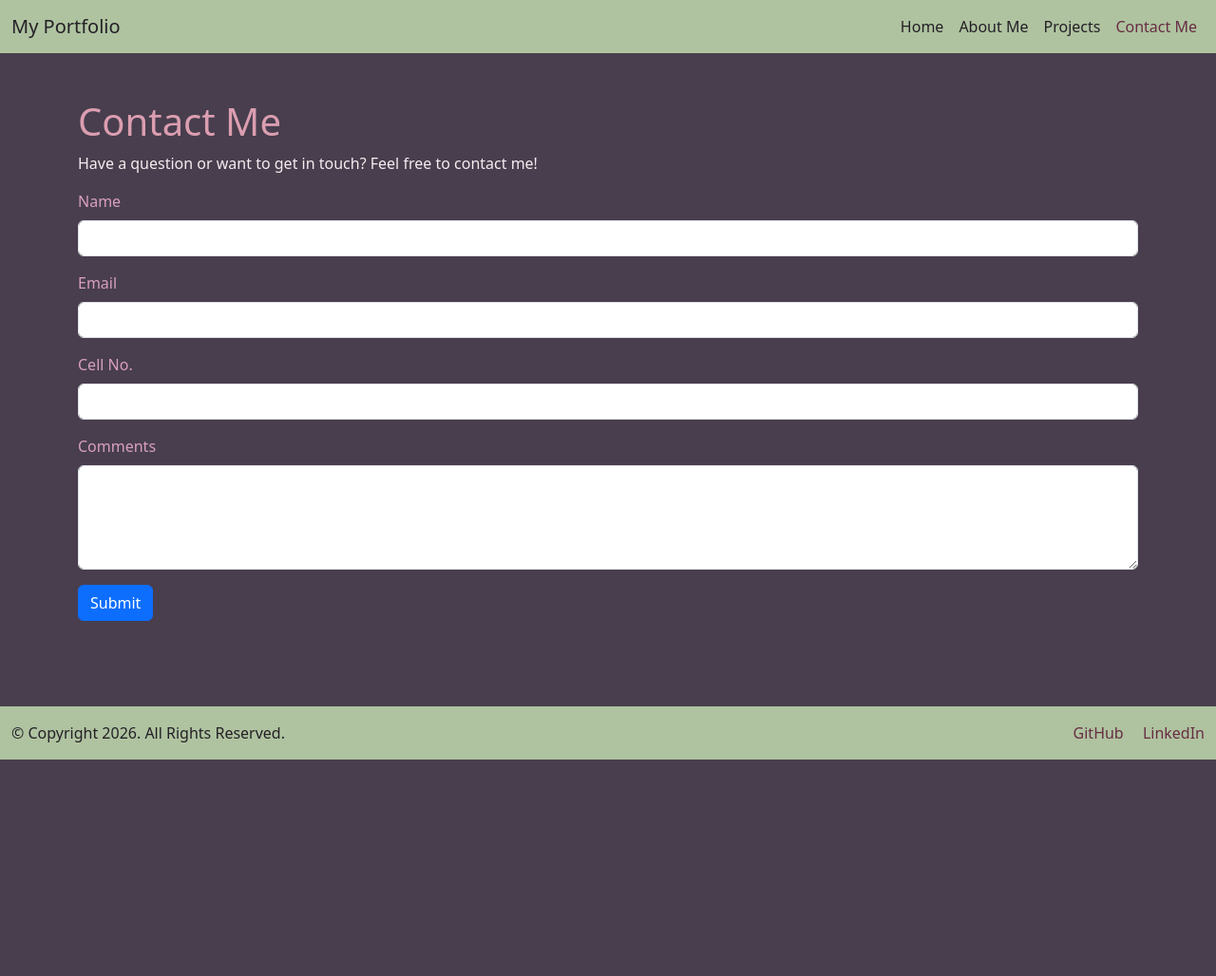
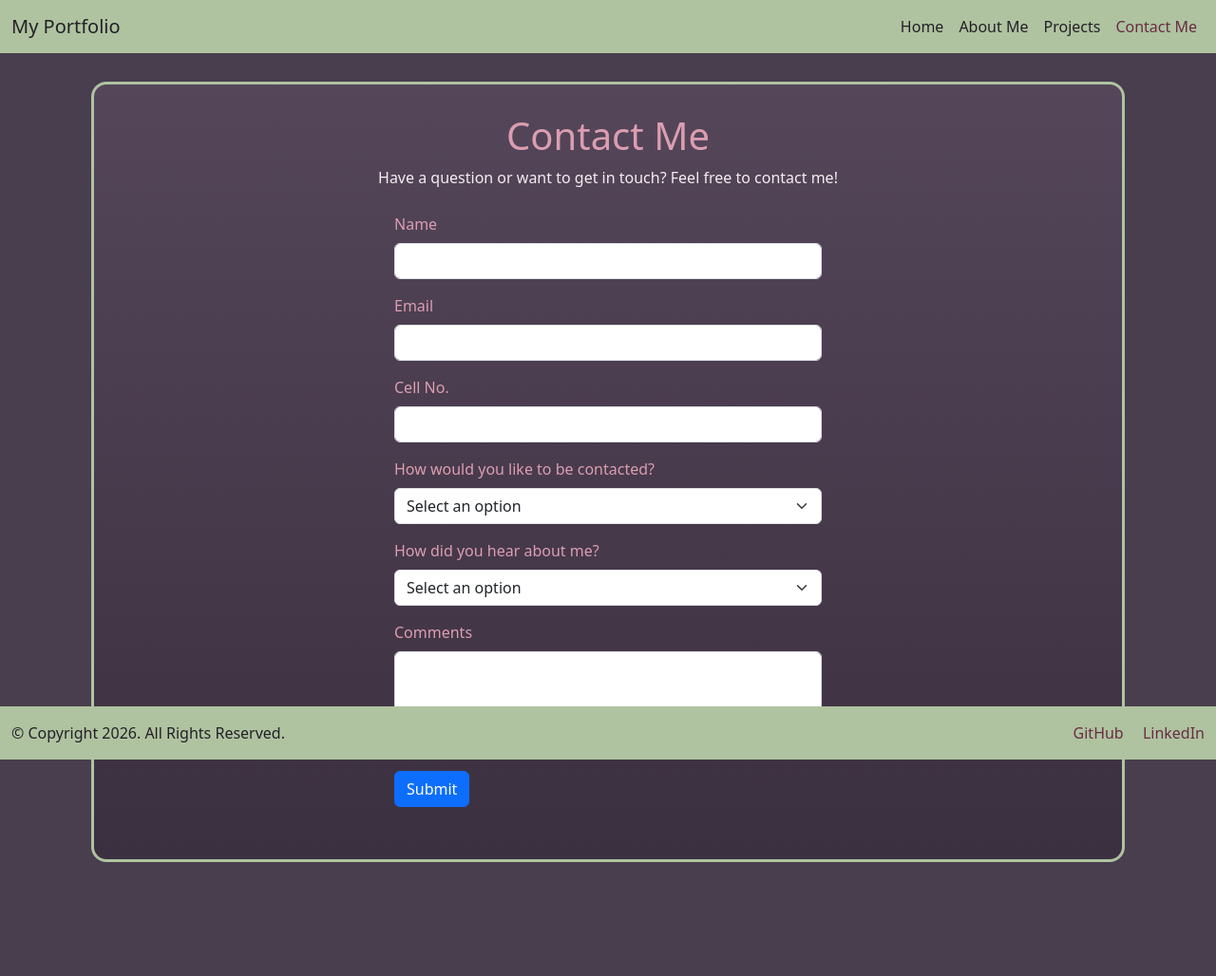
Before and after one commit to idzi11/INFR3120-Assignment-02, a Node server app: page /contact in a window 1280 px wide. Shown: the whole page at 95% size. Before the commit the page ends 800 px from the top, so only its background shows below. Run offline with Node 20, Linux system fonts and the light colour scheme; some libraries are stand-ins or nearby versions.

Commit message:
Updated styling and review

```diff
--- a/public/stylesheets/style.css
+++ b/public/stylesheets/style.css
@@ -8,34 +8,28 @@ a {
 }
 
 
+/* General page styling */
 
+* {
+  box-sizing: border-box;
+}
 
-/* Portfolio Theme - Pink and Sage */
-
-/* Page */
-html, body {
+body {
   margin: 0;
   padding: 0;
   min-height: 100%;
   background-color: #483e4e !important;
-  color: #4e2534 !important;
-}
-
-/* Headings */
-h1, h2 {
-  color: #db9eb0 !important
-}
-
-/* Paragraphs */
-p {
   color: #F6ECEF;
 }
 
 body {
-  padding-bottom: 80px;
+  font-family: Verdana, Geneva, Arial, sans-serif;
+  line-height: 1.6;
+  padding-bottom: 90px;
 }
 
-/* Navigation and footer */
+/* Nav and footer styling */
+
 .navbar.bg-dark {
   background-color: #AFC3A0 !important;
 }
@@ -51,26 +45,133 @@ body {
   color: #682D43 !important;
 }
 
+.navbar a {
+  color: #682D43;
+  text-decoration: none;
+}
 
-/* Project cards */
+.navbar a:hover {
+  color: #A84F70;
+}
+
+/* content box styling */
+
+main.container {
+  width: 85%;
+  max-width: 1100px;
+  margin: 30px auto !important;
+  padding: 30px;
+  text-align: center;
+
+  background: linear-gradient(to bottom, #55465A, #3B303F);
+  border: 3px solid #AFC3A0;
+  border-radius: 16px;
+}
+
+/* Headings */
+
+h1, h2, h3 {
+  color: #db9eb0 !important;
+}
+
+h1 {
+  font-size: 36px;
+}
+
+h2 {
+  font-size: 24px;
+}
+
+/* Paragraphs */
+
+p {
+  color: #F6ECEF;
+  font-size: 16px;
+}
+
+/* About page styling */
+
+.about-info {
+  width: 100%;
+  text-align: left;
+}
+
+.about-photo {
+  width: 250px;
+  max-width: 40%;
+  height: auto;
+  float: left;
+  margin: 0 25px 20px 0;
+  border: 3px solid #AFC3A0;
+  padding: 7px;
+}
+
+.about-video {
+  clear: both;
+  padding: 20px;
+  text-align: center;
+}
+
+video {
+  display: block;
+  width: 500px;
+  max-width: 100%;
+  height: auto;
+  margin: 20px auto;
+}
+
+/* Projects page */
+
 article {
+  display: inline-block;
+  vertical-align: top;
+  width: 44%;
+  margin: 2%;
+  padding: 25px;
+  text-align: left;
+
   background-color: #AFC3A0;
   color: #242027;
-  border-left: 5px solid #4e2534;
+  border: 3px solid #4e2534;
   border-radius: 16px;
-  padding: 25px;
-  margin-bottom: 20px;
+}
+
+article h2,
+article h3 {
+  color: #682D43 !important;
 }
 
 article p {
   color: #532c3b;
 }
 
-article h3 {
-  color: #682D43;
+/* Contact form */
+
+form {
+  width: 70%;
+  max-width: 450px;
+  margin: 25px auto;
+  text-align: left;
+}
+
+.form-label {
+  display: block;
+  margin-top: 15px;
+  color: #db9eb0;
+}
+
+.form-control {
+  background-color: #F6ECEF;
+  color: #242027;
+  border: 2px solid #AFC3A0;
+}
+
+.form-control:focus {
+  border-color: #db9eb0;
 }
 
 /* Buttons */
+
 .btn-primary {
   background-color: #A84F70;
   border-color: #A84F70;
@@ -82,24 +183,3 @@ article h3 {
   border-color: #682D43;
   color: white;
 }
-
-/* Contact form */
-.form-label {
-  color: #D9A0BD;
-}
-
-.form-control {
-  background-color: #F6ECEF;
-  color: #242027;
-  border-color: #AFC3A0;
-}
-
-/* Footer social links */
-.navbar a {
-  color: #682D43;
-  text-decoration: none;
-}
-
-.navbar a:hover {
-  color: #A84F70;
-}
--- a/views/contact.ejs
+++ b/views/contact.ejs
@@ -29,6 +29,32 @@
     </div>
 
     <div class="mb-3">
+      <label for="contactMethod" class="form-label">
+        How would you like to be contacted?
+      </label>
+      <select class="form-select" id="contactMethod" name="contactMethod">
+        <option value="">Select an option</option>
+        <option value="email">Email</option>
+        <option value="phone">Phone Call</option>
+        <option value="text">Text Message</option>
+      </select>
+    </div>
+
+    <div class="mb-3">
+      <label for="referralSource" class="form-label">
+        How did you hear about me?
+      </label>
+      <select class="form-select" id="referralSource" name="referralSource">
+        <option value="">Select an option</option>
+        <option value="linkedin">LinkedIn</option>
+        <option value="github">GitHub</option>
+        <option value="university">Ontario Tech University</option>
+        <option value="referral">Friend or Referral</option>
+        <option value="other">Other</option>
+      </select>
+    </div>
+
+    <div class="mb-3">
       <label for="comments" class="form-label">Comments</label>
       <textarea class="form-control"
                 id="comments" name="comments"
--- a/views/index.ejs
+++ b/views/index.ejs
@@ -1,7 +1,7 @@
 <%- include('partials/header.ejs') %>
 <%- include('partials/main.nav.ejs') %>
 
-<main class="container mt-5"></main>
+<main class="container mt-5">
   <h1>Idayi Chinoda's Portfolio!</h1>
   <h2>Welcome to my portfolio</h2>
 
--- a/views/partials/footer.ejs
+++ b/views/partials/footer.ejs
@@ -23,6 +23,5 @@
 
       </div>
     </nav>
-
   </body>
 </html>
--- a/views/partials/header.ejs
+++ b/views/partials/header.ejs
@@ -1,3 +1,4 @@
+<!-- Header -->
 <!DOCTYPE html>
 <html>
     <head>
@@ -7,9 +8,4 @@
         <link rel="stylesheet" href="/@fortawesome/fontawesome-free/css/all.min.css"/>
         <script src="/bootstrap/dist/js/bootstrap.min.js"></script>
     </head>
-
-    <body>
-
-
-    </body>
-</html>
+</body>
```
Lines whose indentation alone changed are shown as unchanged.
